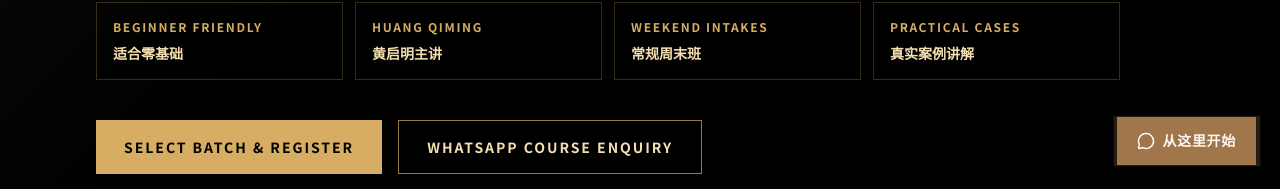
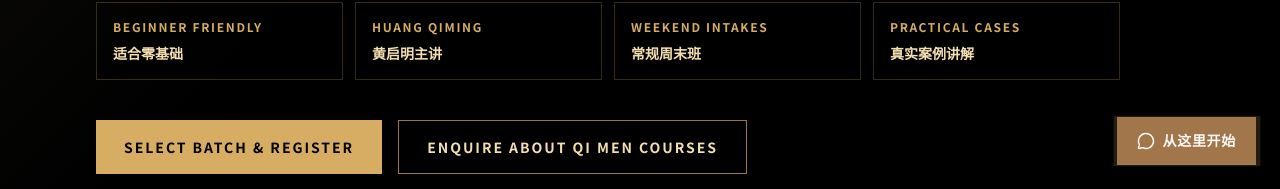
Before and after one commit to BODHIWONG/qmfeng-website, a Next.js app: page /qi-men-dun-jia-course-singapore in a window 1280 px wide. Shown: the part 611-800 px from the top of the page. Built offline with nearby package versions, Linux system fonts and the light colour scheme.

Commit message:
Update Qi Men course WhatsApp enquiry text

```diff
--- a/app/qi-men-dun-jia-course-singapore/page.tsx
+++ b/app/qi-men-dun-jia-course-singapore/page.tsx
@@ -23,7 +23,7 @@ export const metadata: Metadata = {
 
 const REGISTRATION_LINK = "/course-registration?course=qimen-foundation&batch=2026-09-19";
 const WA_LINK =
-  "https://wa.me/6589593499?text=Hello%20Qimen%20Strategy%20Academy%2C%20I%20would%20like%20to%20enquire%20about%20the%20Qi%20Men%20Dun%20Jia%20Foundation%20Course.";
+  "https://wa.me/6589593499?text=Hi%2C%20I%27m%20interested%20in%20learning%20Qi%20Men%20Dun%20Jia.%20May%20I%20know%20which%20courses%20are%20currently%20available%20and%20the%20upcoming%20class%20dates%3F";
 
 const curriculum = [
   ["01", "Qimen Framework", "奇门遁甲基础框架", "Understand the overall structure, modern decision-support value and responsible application boundaries."],
@@ -89,7 +89,7 @@ export default function QiMenCoursePage() {
               </div>
               <div className="mt-10 flex flex-col gap-4 sm:flex-row">
                 <Link href={REGISTRATION_LINK} className="inline-flex items-center justify-center bg-[#d6ad63] px-7 py-4 text-sm font-bold uppercase tracking-[0.14em] text-black hover:bg-[#f4dfb0]">Select Batch & Register</Link>
-                <a href={WA_LINK} target="_blank" rel="noopener noreferrer" className="inline-flex items-center justify-center border border-[#d6ad63]/70 px-7 py-4 text-sm font-bold uppercase tracking-[0.14em] text-[#f4dfb0] hover:bg-[#d6ad63]/10">WhatsApp Course Enquiry</a>
+                <a href={WA_LINK} target="_blank" rel="noopener noreferrer" className="inline-flex items-center justify-center border border-[#d6ad63]/70 px-7 py-4 text-sm font-bold uppercase tracking-[0.14em] text-[#f4dfb0] hover:bg-[#d6ad63]/10">Enquire About Qi Men Courses</a>
               </div>
               <p className="mt-4 text-sm text-white/52">Review the Course Registration Policy before payment. Places are confirmed after payment verification.</p>
             </div>
```
